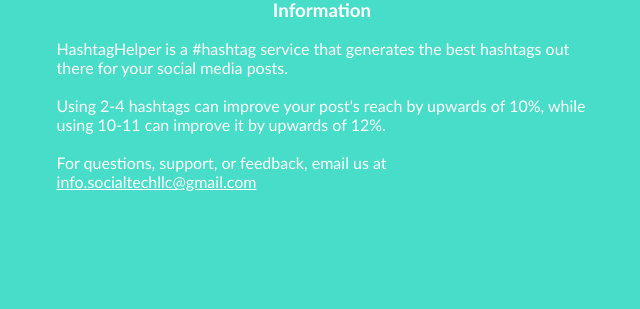
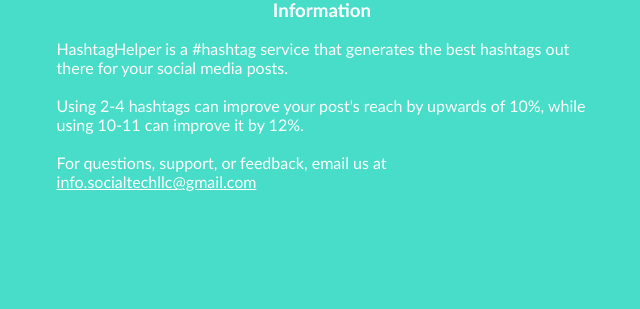
Before and after one commit to Pattles/HashtagHelper, a Flask app: page / in a window 1280 px wide. Shown: the part 985-1294 px from the top of the page, without its empty margins (318-958 px from the left). Run offline with Flask 3, Linux system fonts and the light colour scheme; some libraries are stand-ins or nearby versions.

Commit message:
minor text changes to additional info section

```diff
--- a/templates/index.html
+++ b/templates/index.html
@@ -57,7 +57,7 @@
     <h3>Information</h3>
         <p>
             HashtagHelper is a #hashtag service that generates the best hashtags out there for your social media posts. <br><br>
-            Using 2-4 hashtags can improve your post's reach by upwards of 10%, while using 10-11 can improve it by upwards of 12%. <br><br>
+            Using 2-4 hashtags can improve your post's reach by upwards of 10%, while using 10-11 can improve it by 12%. <br><br>
             For questions, support, or feedback, email us at <a href="mailto:info.socialtechllc@gmail.com" target="_blank">info.socialtechllc@gmail.com</a>
             <br><br><br>
         </p>
```
